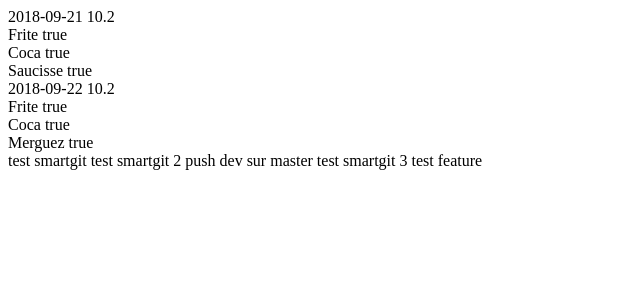
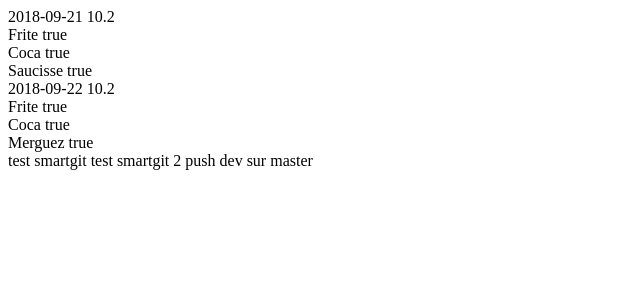
Before and after one commit to VanRottanaYOU/ExosObservables, an Angular app: page / in a window 1280 px wide. Shown: the top 300 px of the page, without its empty margins (0-640 px from the left). Built offline with nearby package versions, Linux system fonts and the light colour scheme; data requests are answered from the project's data file.

Commit message:
Revert "Merge branch 'develop'"
This reverts commit 042d507fb20e75ebc5a309ebbcf9d38e10039786, reversing
changes made to 2cc088b8fc9bb00056c6d803b78db048c50079ed.

```diff
--- a/src/app/test-flat-map/test-flat-map.component.html
+++ b/src/app/test-flat-map/test-flat-map.component.html
@@ -58,5 +58,3 @@
 
 test smartgit
 test smartgit 2 push dev sur master
-test smartgit 3
-test feature
```
